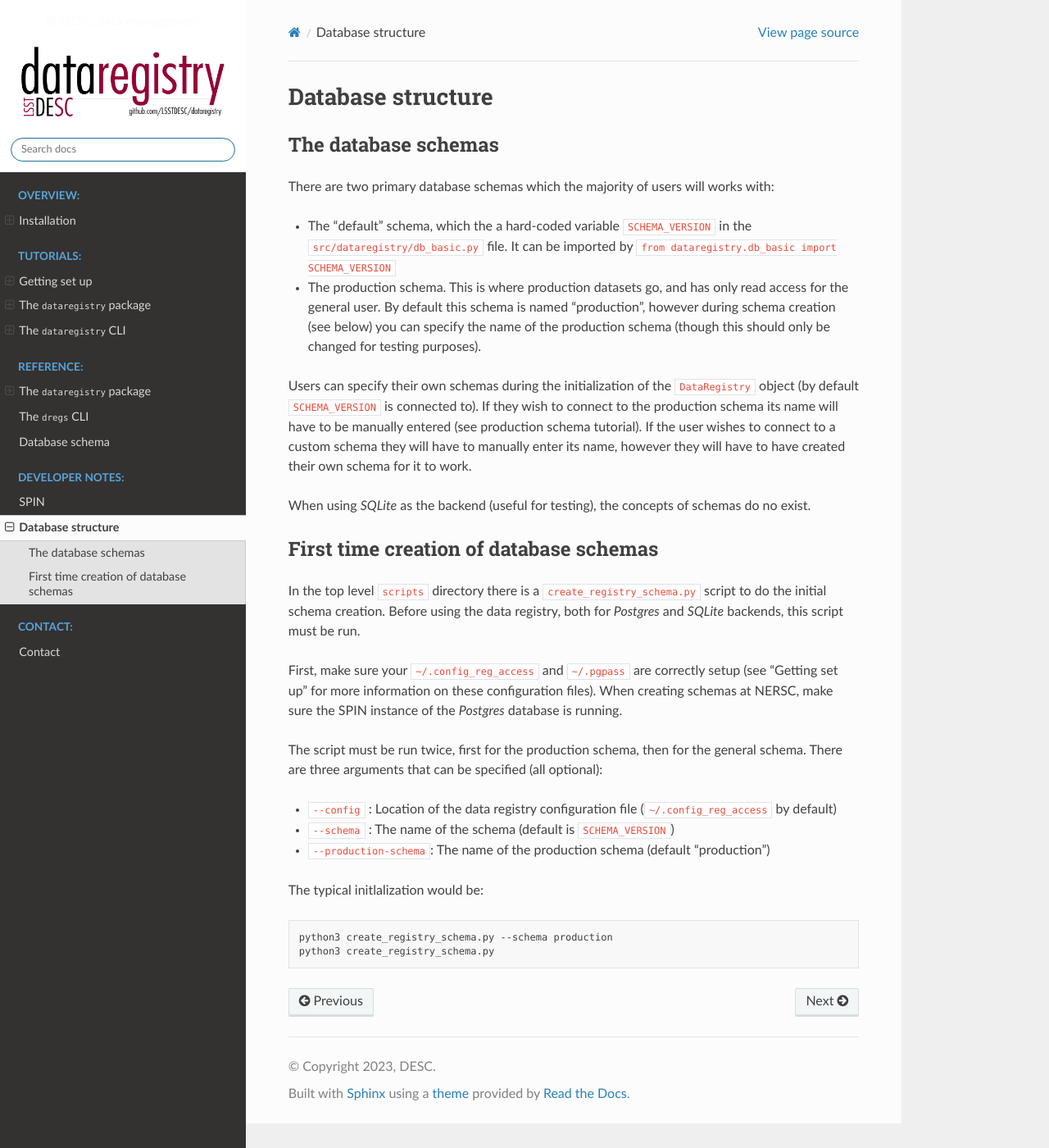
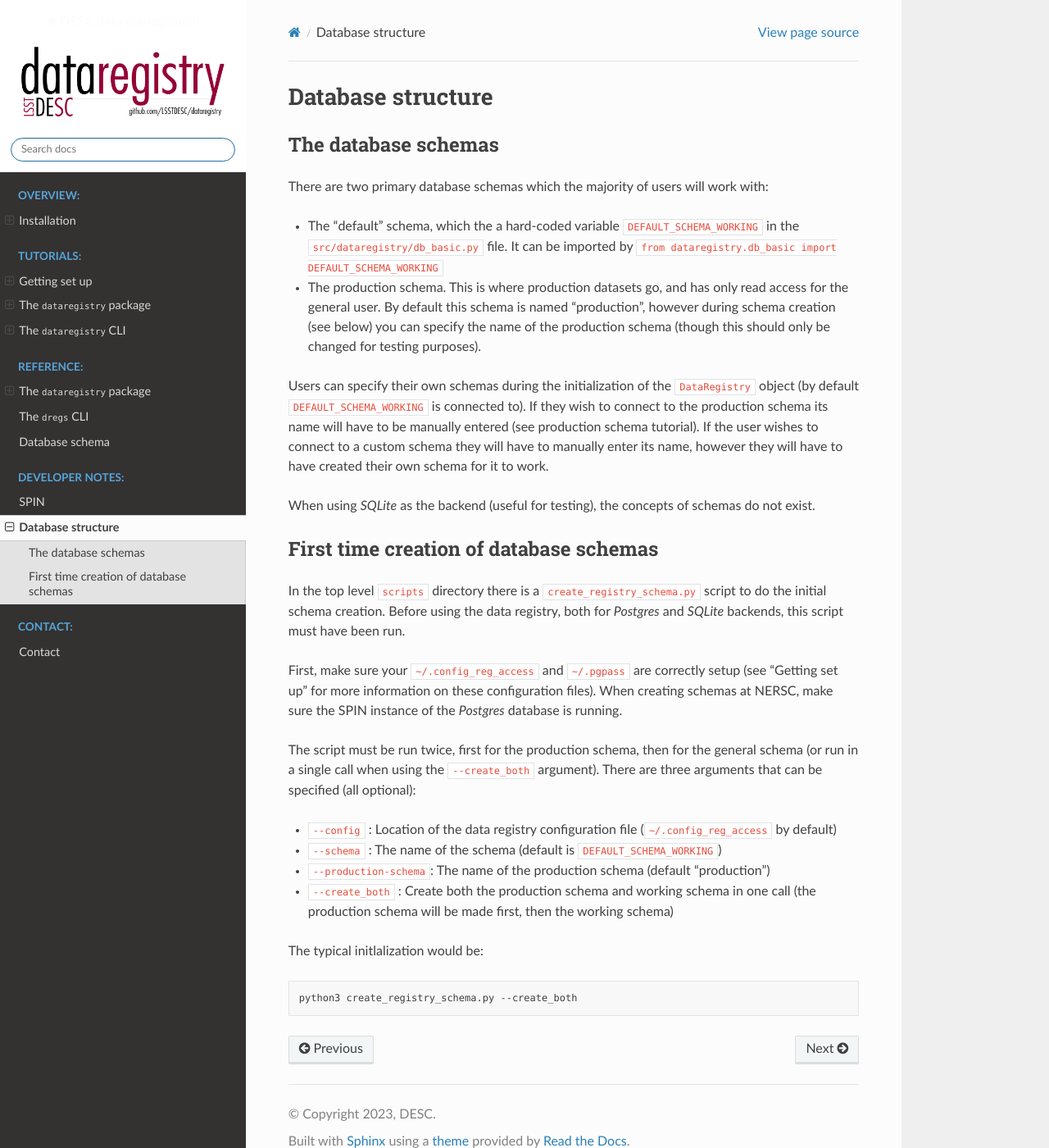
Before and after one commit to LSSTDESC/dataregistry, a Sphinx documentation site: the page built from docs/source/dev_notes_database.rst, in a window 1280 px wide and 1400 px high. Shown: the whole window at 82% size. Built offline with Sphinx 7.4.7 and the Read the Docs theme 2.0.0, drawn with Linux system fonts in a browser that asks for light colours.

Commit message:
Address reviewer comments on docs

```diff
--- a/docs/source/dev_notes_database.rst
+++ b/docs/source/dev_notes_database.rst
@@ -4,11 +4,11 @@ Database structure
 The database schemas
 --------------------
 
-There are two primary database schemas which the majority of users will works with:
+There are two primary database schemas which the majority of users will work with:
 
-- The "default" schema, which the a hard-coded variable ``SCHEMA_VERSION`` in
+- The "default" schema, which the a hard-coded variable ``DEFAULT_SCHEMA_WORKING`` in
   the ``src/dataregistry/db_basic.py`` file. It can be imported by ``from
-  dataregistry.db_basic import SCHEMA_VERSION``
+  dataregistry.db_basic import DEFAULT_SCHEMA_WORKING``
 - The production schema. This is where production datasets go, and has only
   read access for the general user. By default this schema is named
   "production", however during schema creation (see below) you can specify the
@@ -16,21 +16,21 @@ There are two primary database schemas which the majority of users will works wi
   purposes).
 
 Users can specify their own schemas during the initialization of the
-``DataRegistry`` object (by default ``SCHEMA_VERSION`` is connected to). If
+``DataRegistry`` object (by default ``DEFAULT_SCHEMA_WORKING`` is connected to). If
 they wish to connect to the production schema its name will have to be manually
 entered (see production schema tutorial). If the user wishes to connect to a
 custom schema they will have to manually enter its name, however they will have
 to have created their own schema for it to work.
 
 When using *SQLite* as the backend (useful for testing), the concepts of
-schemas do no exist.
+schemas do not exist.
 
 First time creation of database schemas
 ---------------------------------------
 
 In the top level ``scripts`` directory there is a ``create_registry_schema.py``
 script to do the initial schema creation. Before using the data registry, both
-for *Postgres* and *SQLite* backends, this script must be run.
+for *Postgres* and *SQLite* backends, this script must have been run.
 
 First, make sure your ``~/.config_reg_access`` and ``~/.pgpass`` are correctly
 setup (see "Getting set up" for more information on these configuration files).
@@ -38,17 +38,19 @@ When creating schemas at NERSC, make sure the SPIN instance of the *Postgres*
 database is running.
 
 The script must be run twice, first for the production schema, then for the
-general schema. There are three arguments that can be specified (all optional):
+general schema (or run in a single call when using the ``--create_both``
+argument).  There are three arguments that can be specified (all optional):
 
 - ``--config`` : Location of the data registry configuration file
   (``~/.config_reg_access`` by default)
-- ``--schema`` : The name of the schema (default is ``SCHEMA_VERSION``)
+- ``--schema`` : The name of the schema (default is ``DEFAULT_SCHEMA_WORKING``)
 - ``--production-schema``: The name of the production schema (default
   "production")
+- ``--create_both`` : Create both the production schema and working schema in
+  one call (the production schema will be made first, then the working schema)
 
 The typical initlalization would be:
 
 .. code-block:: bash
 
-   python3 create_registry_schema.py --schema production
-   python3 create_registry_schema.py
+   python3 create_registry_schema.py --create_both
```
Also changed, not shown: docs/source/tutorial_notebooks/datasets_deeper_look.ipynb, docs/source/tutorial_notebooks/production_schema.ipynb, docs/source/tutorial_notebooks/query_datasets.ipynb, docs/source/tutorial_notebooks/register_datasets.ipynb.
